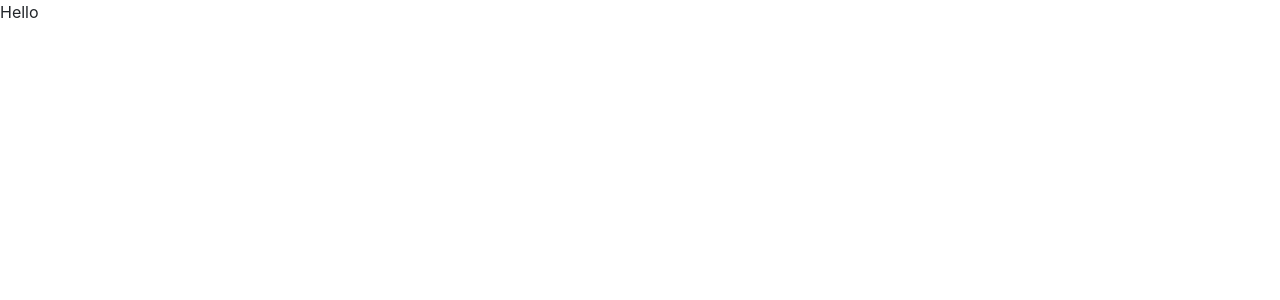
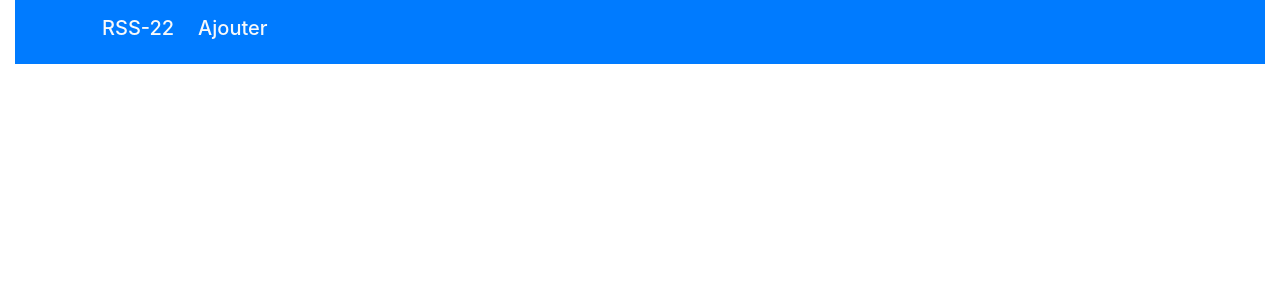
Before and after one commit to AhmedKassoum/rss-front-react, a React (Create React App) app: page / in a window 1280 px wide. Shown: the top 300 px of the page. Built offline with nearby package versions, Linux system fonts and the light colour scheme.

Commit message:
add components

```diff
--- a/src/components/App.js
+++ b/src/components/App.js
@@ -1,7 +1,22 @@
 import React from "react";
+import { Route, Switch } from "react-router-dom";
+import Header from "./common/Header";
+import ItemPage from "./ItemPage";
+import ManageItem from "./ManageItem";
+import NotFoundPage from "./NotFoundPage";
 
 const App = () => {
-  return <div>Hello</div>;
+  return (
+    <div className="container-fluid">
+      <Header />
+      <Switch>
+        <Route exact path="/" component={ItemPage} />
+        <Route path="/item/:guid" component={ManageItem} />
+        <Route path="/item" component={ManageItem} />
+        <Route component={NotFoundPage} />
+      </Switch>
+    </div>
+  );
 };
 
 export default App;
--- /dev/null
+++ b/src/components/ItemPage.js
@@ -0,0 +1,8 @@
+import React from "react";
+
+const ItemPage=()=>{
+    return(
+        <div></div>
+    );
+}
+export default ItemPage;
--- /dev/null
+++ b/src/components/ManageItem.js
@@ -0,0 +1,9 @@
+import React from "react";
+
+const ManageItem=()=>{
+    return(
+        <div></div>
+    );
+}
+
+export default ManageItem;
--- /dev/null
+++ b/src/components/NotFoundPage.js
@@ -0,0 +1,7 @@
+import React from "react";
+
+const NotFoundPage = () => {
+  return <div></div>;
+};
+
+export default NotFoundPage;
--- /dev/null
+++ b/src/components/common/Header.js
@@ -0,0 +1,44 @@
+import React from "react";
+
+const Header = () => {
+  return (
+    <nav className="navbar navbar-expand-lg navbar-light bg-primary">
+      <div className="container-fluid">
+        <a className="navbar-brand text-light h3 mx-4" href="/">
+          <i class="fa fa-big fa-thin fa-rss"></i>
+        </a>
+        <button
+          className="navbar-toggler"
+          type="button"
+          data-bs-toggle="collapse"
+          data-bs-target="#navbarNav"
+          aria-controls="navbarNav"
+          aria-expanded="false"
+          aria-label="Toggle navigation"
+        >
+          <span class="navbar-toggler-icon"></span>
+        </button>
+        <div class="collapse navbar-collapse" id="navbarNav">
+          <ul class="navbar-nav">
+            <li className="nav-item active">
+              <a
+                className="nav-link active text-light h5"
+                aria-current="page"
+                href="/get"
+              >
+                RSS-22
+              </a>
+            </li>
+            <li class="nav-item">
+              <a className="nav-link text-light h5 mx-2" href="/ajout">
+                Ajouter
+              </a>
+            </li>
+          </ul>
+        </div>
+      </div>
+    </nav>
+  );
+};
+
+export default Header;
--- a/src/index.js
+++ b/src/index.js
@@ -2,10 +2,11 @@ import React from 'react';
 import ReactDOM from 'react-dom/client';
 import 'bootstrap/dist/css/bootstrap.min.css';
 import App from './components/App';
+import { BrowserRouter as Router } from "react-router-dom";
 
 const root = ReactDOM.createRoot(document.getElementById('root'));
 root.render(
-  <React.StrictMode>
+  <Router>
     <App/>
-  </React.StrictMode>
+  </Router>
 );
```
Also changed, not shown: src/components/ItemDetails.js (added, +7 -0 lines), src/components/ItemList.js (added, +8 -0 lines).
